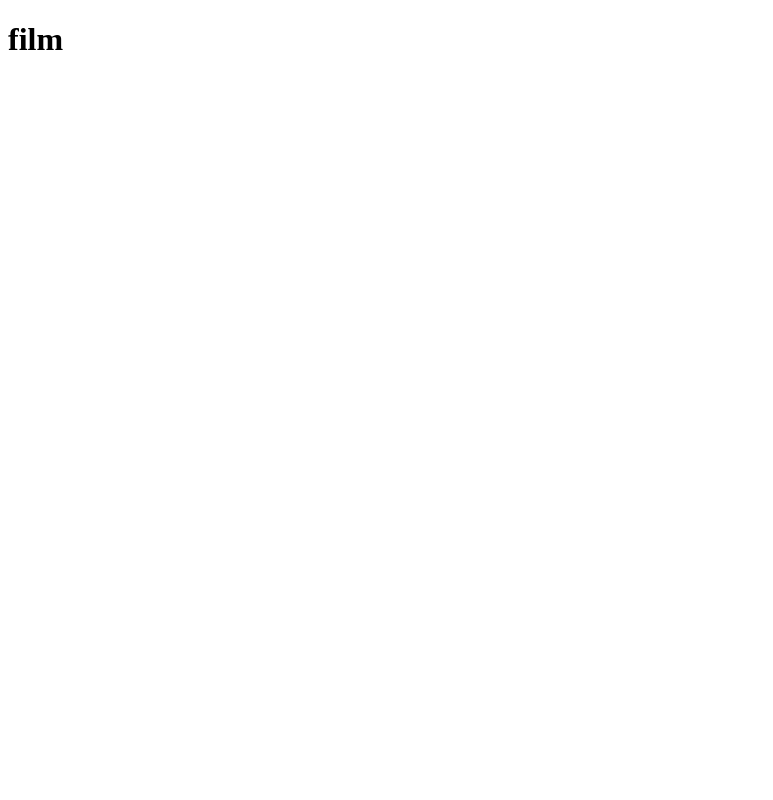
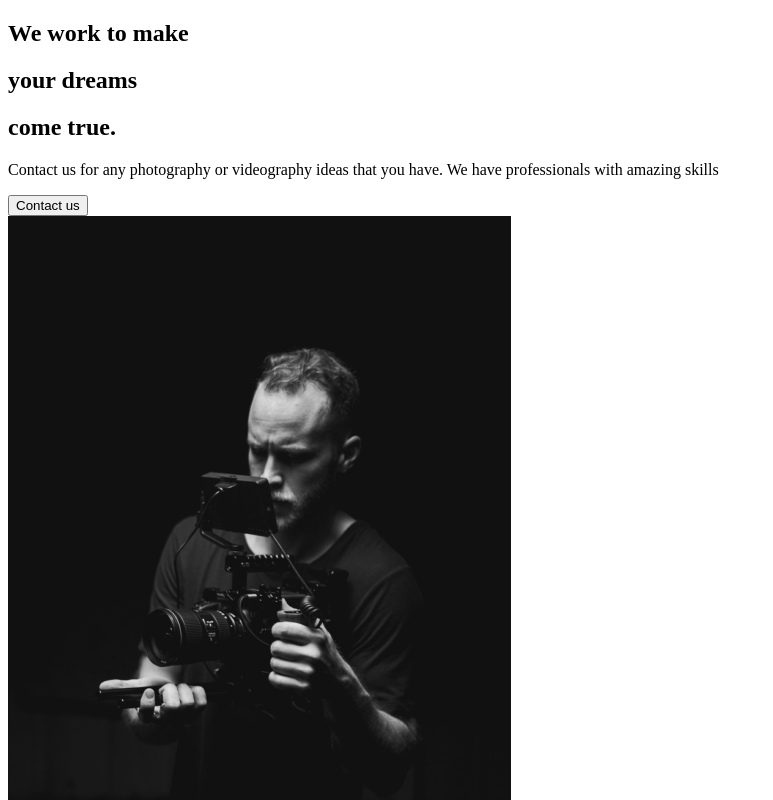
Before and after one commit to Mikus215/exercise, a React (Create React App) app: page / in a window 1280 px wide. Shown: the top 800 px of the page, without its empty margins (0-773 px from the left). Built offline with nearby package versions, Linux system fonts and the light colour scheme.

Commit message:
Create AboutSection About Us Basic

```diff
--- a/src/App.js
+++ b/src/App.js
@@ -1,9 +1,10 @@
 import React from 'react';
+import AboutUs from './pages/AboutUs'
 
 function App() {
   return (
     <div className="App">
-      <h1>film</h1>
+      <AboutUs/>
     </div>
   );
 }
--- /dev/null
+++ b/src/components/AboutSection.js
@@ -0,0 +1,23 @@
+import React from 'react';
+import home1 from '../img/home1.png';
+
+const AboutSection = () => {
+    return (
+        <div>
+            <div className="description">
+                <div className="title">
+                    <div className="hide"><h2>We work to make</h2></div>
+                    <div className="hide"><h2>your <span>dreams</span></h2></div>
+                    <div className="hide"><h2>come true.</h2></div>
+                </div>
+            <p>Contact us for any photography or videography ideas that you have. We have professionals with amazing skills</p>
+            <button>Contact us</button>
+            </div>
+            <div className="image">
+                <img src={home1} alt="guy with camera"/>
+            </div>
+        </div>
+     );
+}
+
+export default AboutSection;
--- /dev/null
+++ b/src/pages/AboutUs.js
@@ -0,0 +1,10 @@
+import React from 'react';
+import AboutSection from '../components/AboutSection';
+
+const AboutUs = () => {
+    return (
+        <AboutSection/>
+     );
+}
+
+export default AboutUs;
```
